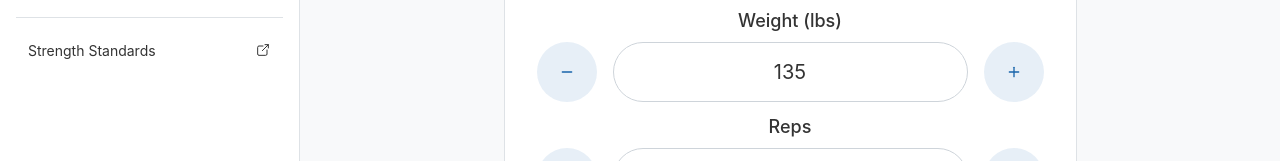
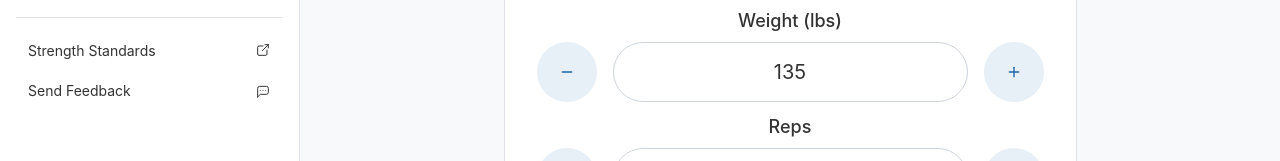
Before and after one commit to Deba9398/one-rep-max-web, a Next.js app: page / in a window 1280 px wide. Shown: the part 157-318 px from the top of the page. Built offline with nearby package versions, Linux system fonts and the light colour scheme.

Commit message:
Add feedback link

```diff
--- a/app/template.tsx
+++ b/app/template.tsx
@@ -14,7 +14,12 @@ import {
   MantineThemeOverride,
 } from '@mantine/core';
 import { useDisclosure } from '@mantine/hooks';
-import { IconExternalLink, IconMoon, IconSun } from '@tabler/icons-react';
+import {
+  IconExternalLink,
+  IconMoon,
+  IconSun,
+  IconMessageDots,
+} from '@tabler/icons-react';
 import Image from 'next/image';
 import Link from 'next/link';
 import { usePathname } from 'next/navigation';
@@ -149,6 +154,11 @@ function NavBar() {
         target='_blank'
         rightSection={<IconExternalLink size='1rem' stroke={1.5} />}
       />
+      <NavLink
+        label='Send Feedback'
+        href='mailto:codegardenerllc@gmail.com?subject=1 Rep Max Web Feedback'
+        rightSection={<IconMessageDots size='1rem' stroke={1.5} />}
+      />
     </AppShell.Navbar>
   );
 }
```
